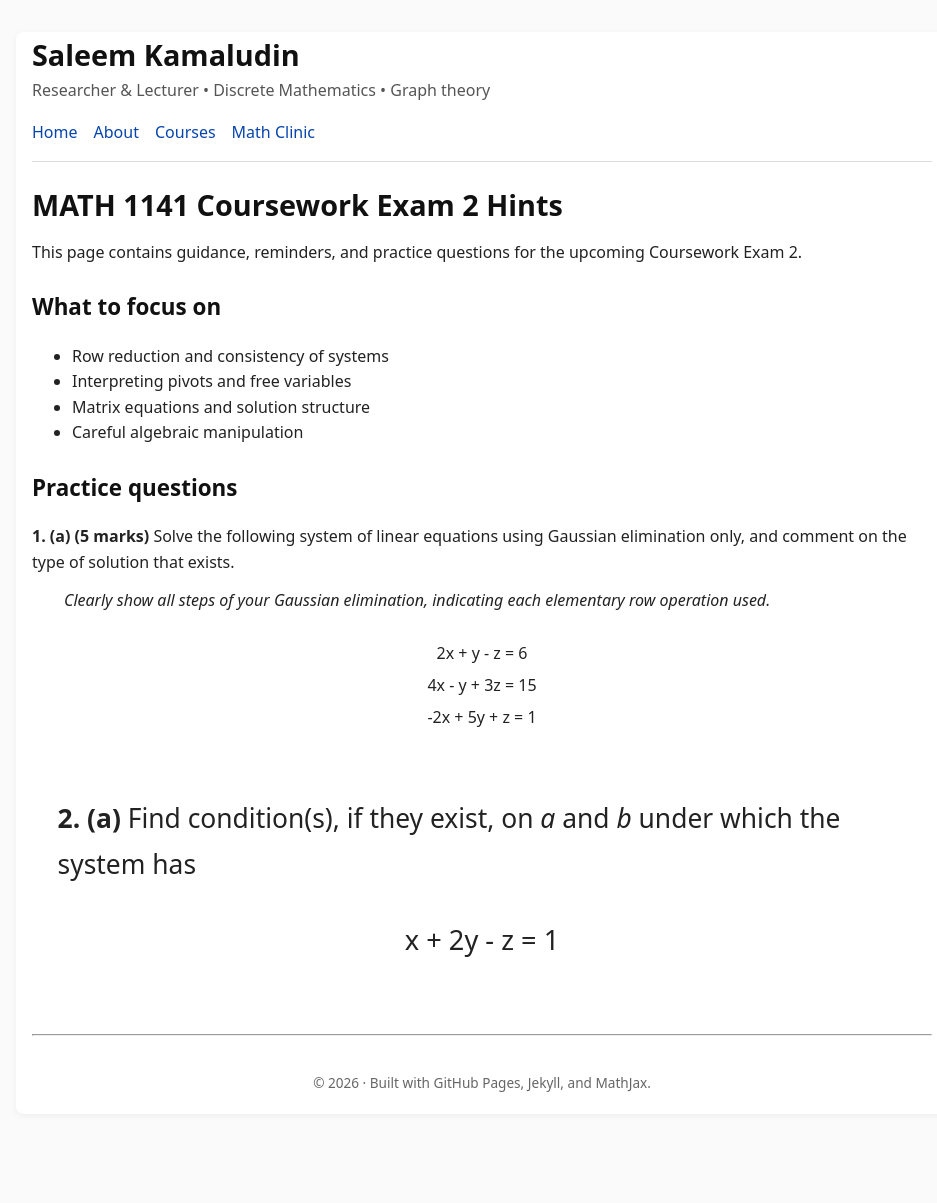
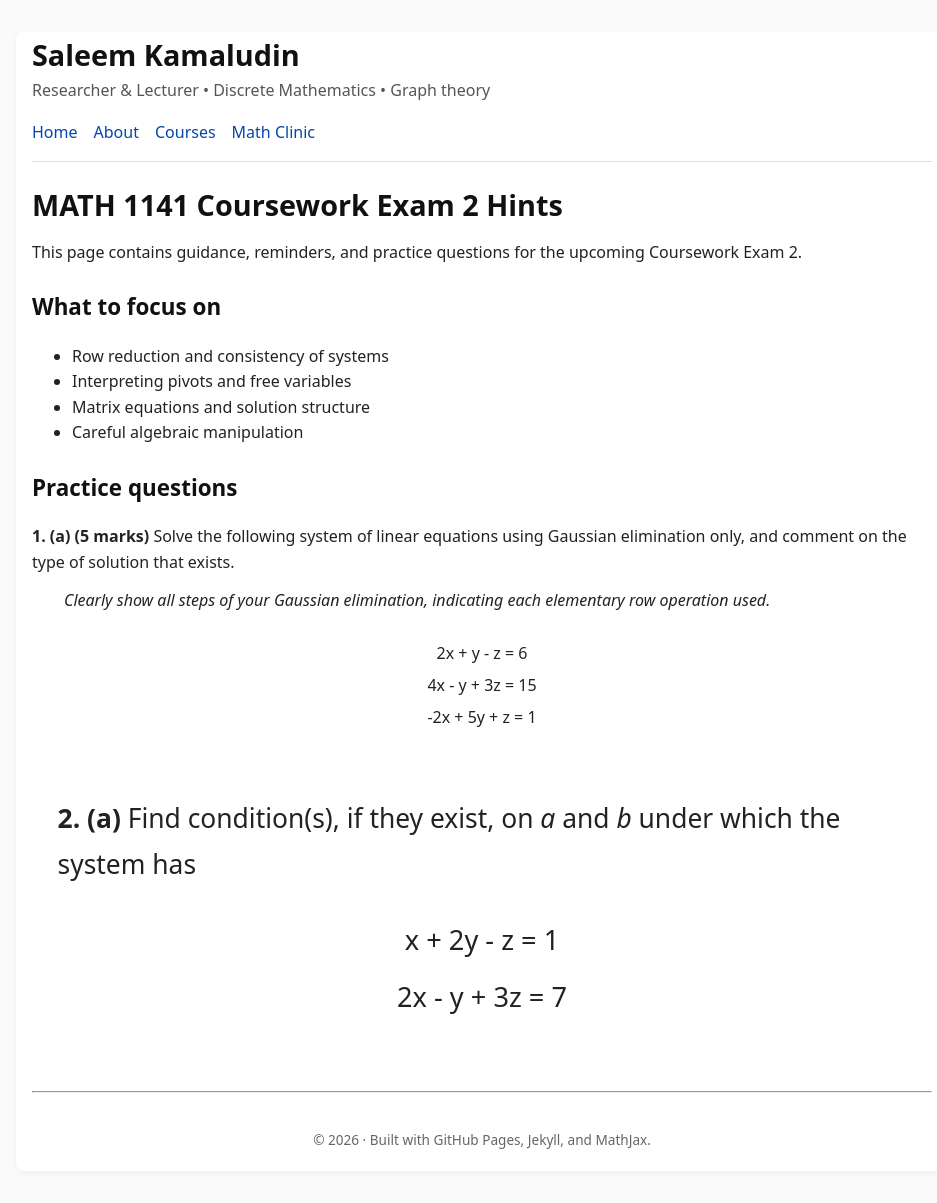
Before and after one commit to SaleemKamaludin/SaleemKamaludin.github.io, a Jekyll site: the page built from courses/math-1141-coursework-exam-2-hints.md, in a window 1280 px wide. Shown: the whole page, without its empty margins (158-1095 px from the left). Built offline with Jekyll 4.4.1, drawn with Linux system fonts in a browser that asks for light colours; before the commit the page ends 1146 px from its top, so only the background shows below that.

Commit message:
Update math-1141-coursework-exam-2-hints.md

```diff
--- a/courses/math-1141-coursework-exam-2-hints.md
+++ b/courses/math-1141-coursework-exam-2-hints.md
@@ -55,3 +55,4 @@ This page contains guidance, reminders, and practice questions for the upcoming
 
     <div style="text-align: center; font-size: 1.7rem; line-height: 2.1; margin: 1.5rem 0 2rem 0;">
       <div>x + 2y - z = 1</div>
+      <div>2x - y + 3z = 7</div>
```
